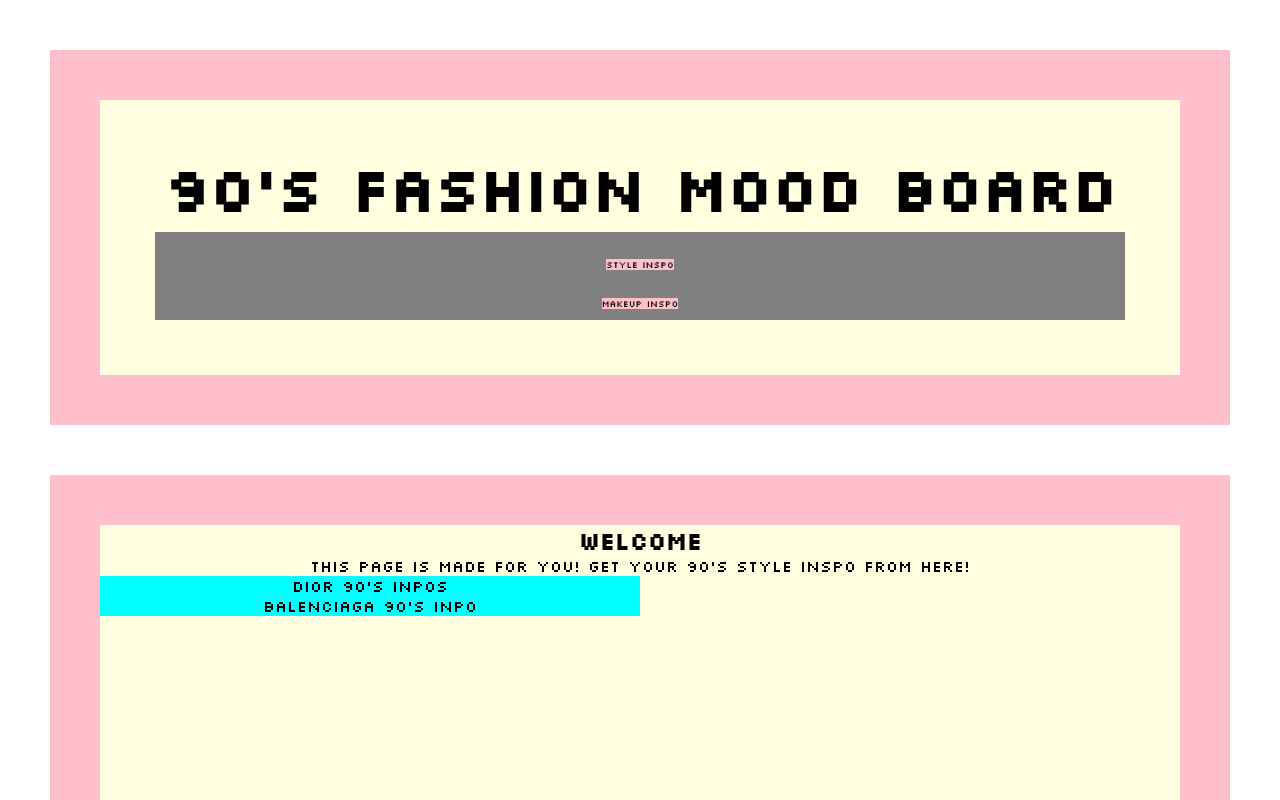
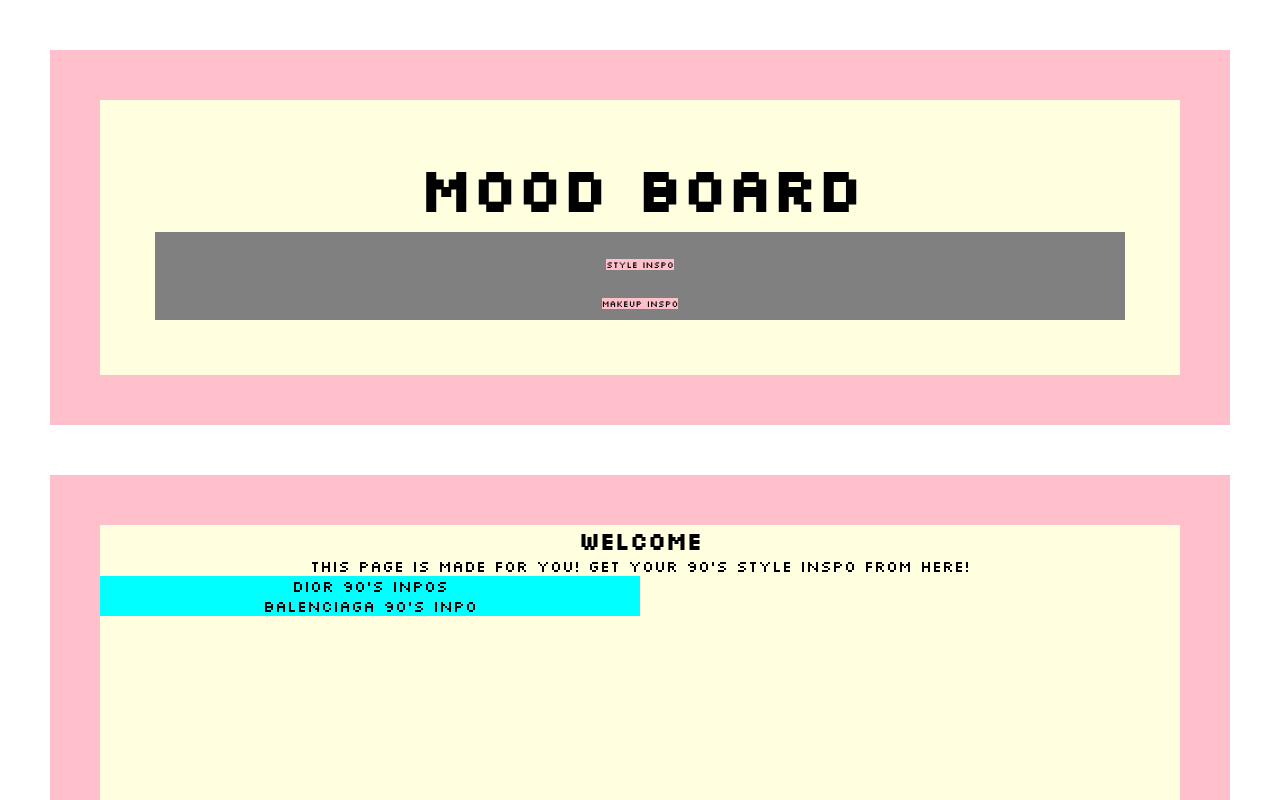
Before and after one commit to Isabellekhan/Gsap-test, a plain HTML site: page index.html in a window 1280 px wide. Shown: the top 800 px of the page. Drawn offline with Linux system fonts and the light colour scheme.

Commit message:
NETCHANGE

```diff
--- a/index.html
+++ b/index.html
@@ -11,7 +11,7 @@
 
 <body>
     <header>
-        <h1>90's Fashion mood board</h1>
+        <h1>Mood board</h1>
         <div class="navigator">
             <nav>
                 <ul class="list">
```
